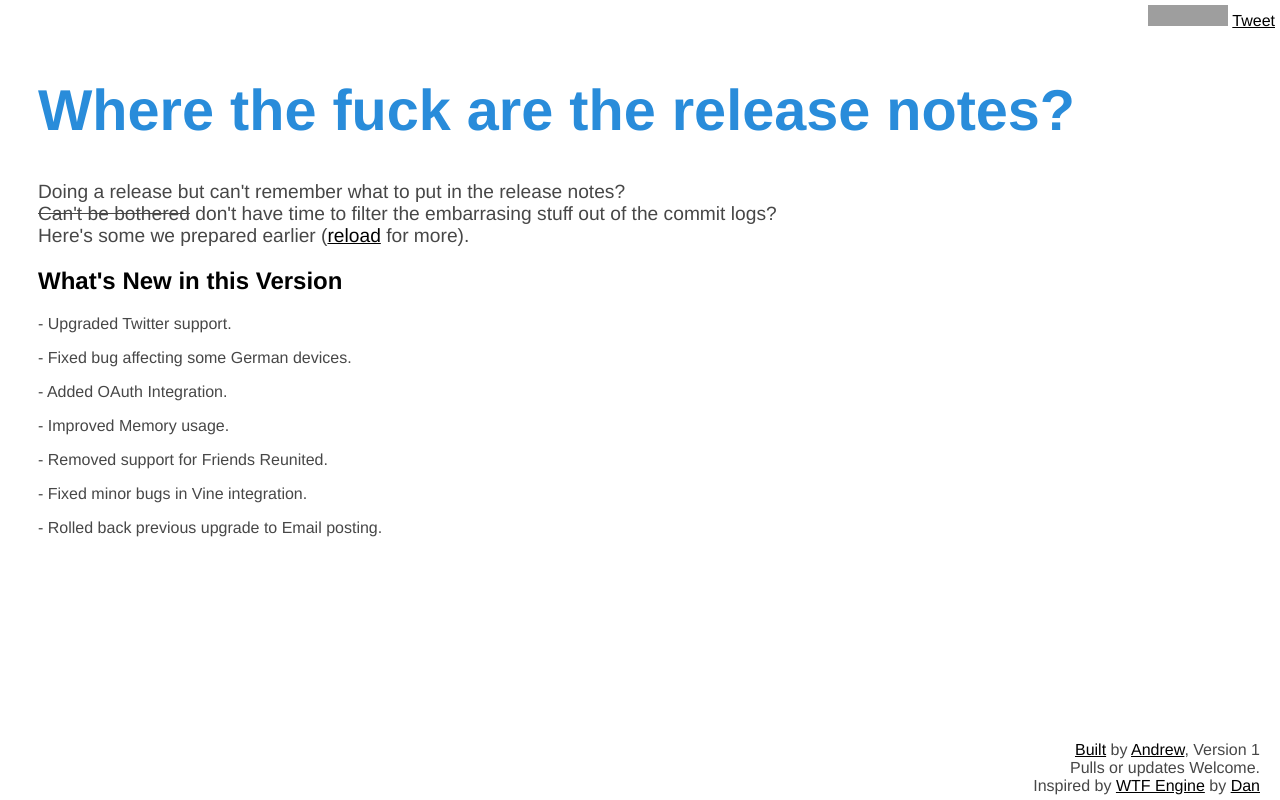
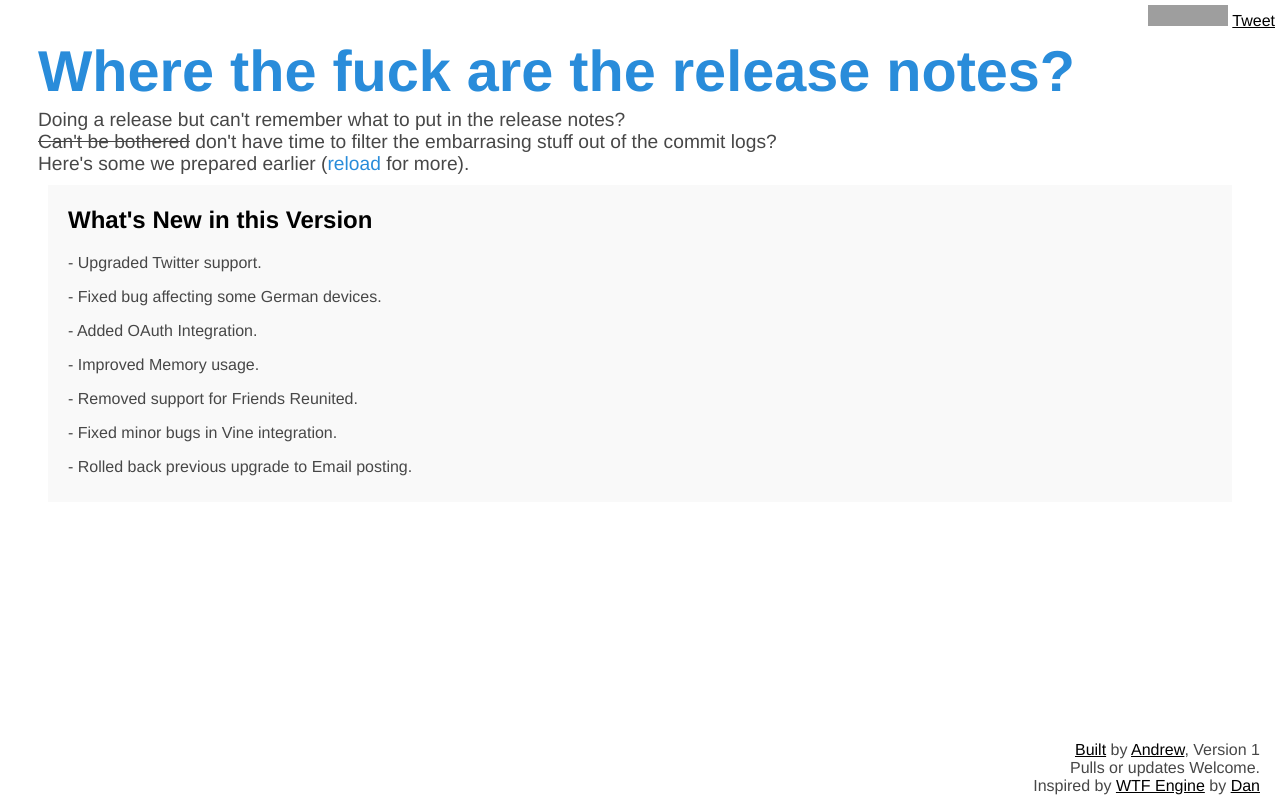
Before and after one commit to andrewsmallbone/wherethefuckarethereleasenotes, a plain HTML site: page index.html in a window 1280 px wide. Drawn offline with Linux system fonts and the light colour scheme; grey boxes are pictures that could not be loaded.

Commit message:
css 'improvements'

```diff
--- a/index.css
+++ b/index.css
@@ -8,9 +8,20 @@
 .description {
 	font-size: larger;
 }
-h1 {
-	color: #298cda;
+.releasenotes {
+    margin: 10px;
+    padding: 1px 0px 10px 20px;
+    background-color: #F9F9F9;
+}
+#title {
 	font-size: 3em;
+    font-weight: bold;
+    margin-bottom: 5px;
+}
+.description a {
+    color: #298cda;
+    text-decoration: none;
+
 }
 h2 {
 	color: #000;
--- a/index.html
+++ b/index.html
@@ -18,14 +18,13 @@
 		<iframe src="http://www.facebook.com/plugins/like.php?href=http://wherethefuckarethereleasenotes.com&amp;layout=button_count&amp;show_faces=true&amp;width=80&amp;action=like&amp;colorscheme=light&amp;height=21" scrolling="no" frameborder="0" style="border:none; overflow:hidden; width:80px; height:21px;" allowTransparency="true"></iframe>
 		<a href="https://twitter.com/share" class="twitter-share-button" data-url="http://wherethefuckarethereleasenotes.com/" data-via="AndrewSmallbone">Tweet</a><script>!function(d,s,id){var js,fjs=d.getElementsByTagName(s)[0],p=/^http:/.test(d.location)?'http':'https';if(!d.getElementById(id)){js=d.createElement(s);js.id=id;js.src=p+'://platform.twitter.com/widgets.js';fjs.parentNode.insertBefore(js,fjs);}}(document, 'script', 'twitter-wjs');</script>
     </header>
-
 	<div class="description">
-         <h1>Where the fuck are the release notes?</h1>
+         <div id="title"><a href="http://wherethefuckarethereleasenotes.com/">Where the fuck are the release notes?</a></div>
 		Doing a release but can't remember what to put in the release notes?<br/>
         <del>Can't be bothered</del> don't have time to filter the embarrasing stuff out of the commit logs?<br/>
         Here's some we prepared earlier (<a href="http://wherethefuckarethereleasenotes.com/">reload</a> for more).
 	</div>
-    <div class="replaceme">
+    <div class="replaceme releasenotes">
         <h2>What's New in this Version</h2>
         <p>- {{note}}</p>
         <p>- {{note}}</p>
@@ -62,12 +61,13 @@
         ]
     };
     replace_all_withclass("replaceme", release_notes);
-    (function(i,s,o,g,r,a,m){i['GoogleAnalyticsObject']=r;i[r]=i[r]||function(){
-            (i[r].q=i[r].q||[]).push(arguments)},i[r].l=1*new Date();a=s.createElement(o),m=s.getElementsByTagName(o)[0];a.async=1;a.src=g;m.parentNode.insertBefore(a,m)
-    })(window,document,'script','//www.google-analytics.com/analytics.js','ga');
-    ga('create', 'UA-8238936-5', 'wherethefuckarethereleasenotes.com');
-    ga('send', 'pageview');
-</script>
+	(function(i,s,o,g,r,a,m){i['GoogleAnalyticsObject']=r;i[r]=i[r]||function(){
+	(i[r].q=i[r].q||[]).push(arguments)},i[r].l=1*new Date();a=s.createElement(o),
+	m=s.getElementsByTagName(o)[0];a.async=1;a.src=g;m.parentNode.insertBefore(a,m)
+	})(window,document,'script','//www.google-analytics.com/analytics.js','ga');
+	ga('create', 'UA-8238936-5', 'wherethefuckarethereleasenotes.com');
+	ga('send', 'pageview');
+	</script>
 </body>
 
 </html>
```
